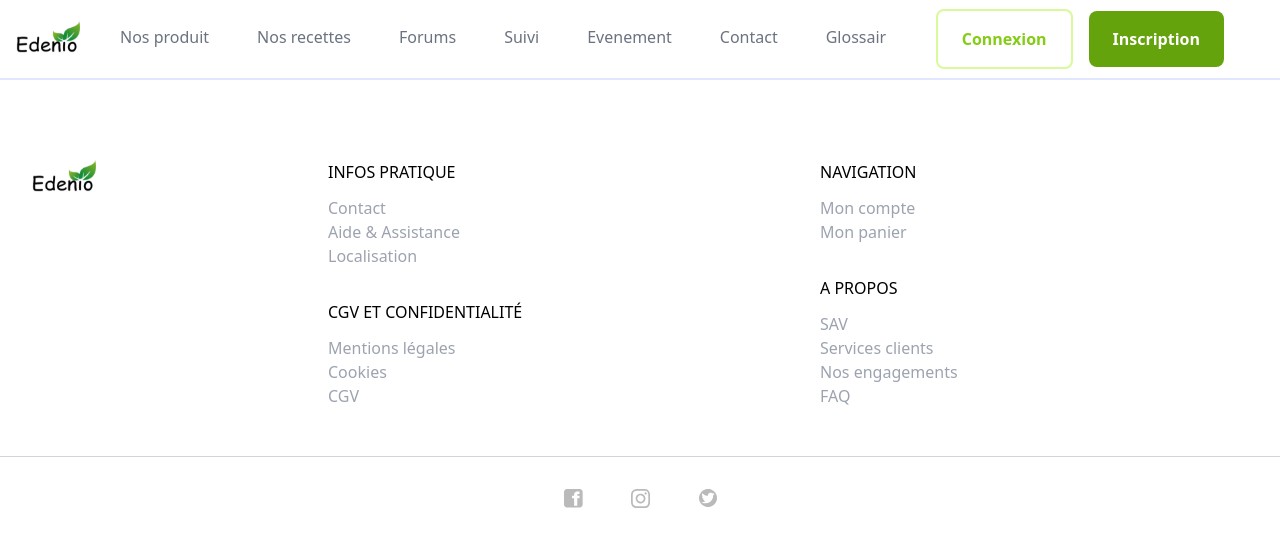
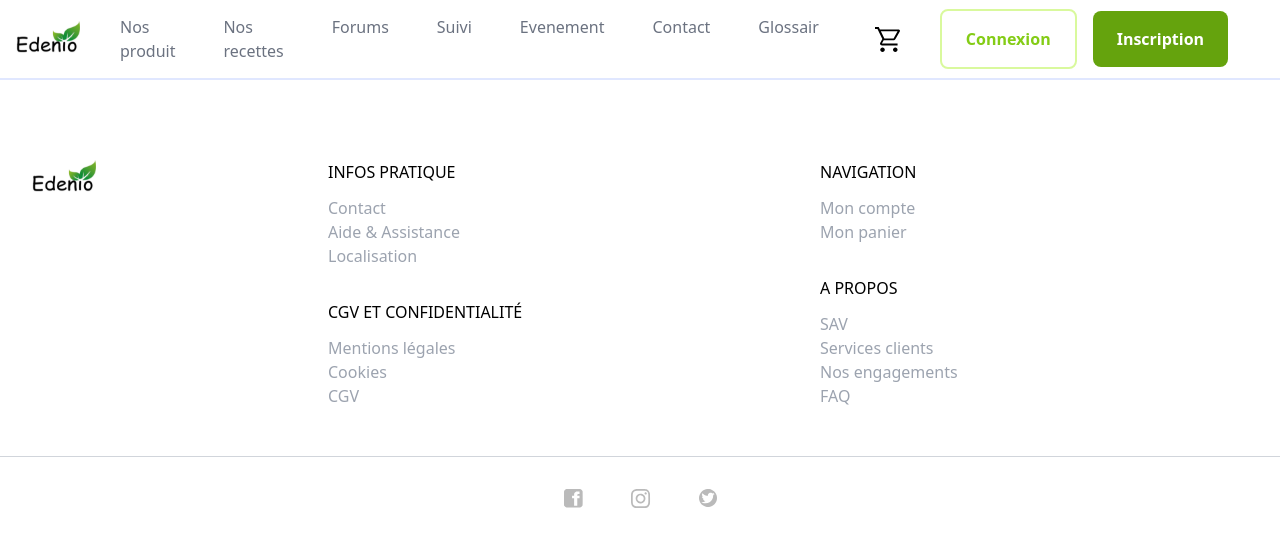
Before and after one commit to Maxime-Ruchet/edenio_s2_projet, a Vue app in the folder vue-project/: page / in a window 1280 px wide. Shown: the top 546 px of the page. Built offline with nearby package versions, Linux system fonts and the light colour scheme.

Commit message:
mise en place logo panier

```diff
--- a/vue-project/src/components/headerpage.vue
+++ b/vue-project/src/components/headerpage.vue
@@ -2,6 +2,7 @@
 import { ref } from 'vue'
 import IconLogo from '@/components/icons/iconelogo.vue'
 import { RouterLink } from 'vue-router'
+import Iconpanier from '@/components/icons/iconepanier.vue'
 
 const menuIsOpen = ref(false)
 </script>
@@ -42,6 +43,11 @@ const menuIsOpen = ref(false)
       </ul>
       <div class="flex items-center gap-4 px-4 lg:flex-row">
         <button
+          class="flex-1 p-4 text-white lg:flex-none lg:px-6"
+        >
+          <Iconpanier></Iconpanier>
+        </button>
+        <button
           class="flex-1 p-4 rounded-lg border-2 border-lime-200 text-lime-500 font-bold lg:flex-none lg:px-6"
         >
           Connexion
--- /dev/null
+++ b/vue-project/src/components/icons/iconepanier.vue
@@ -0,0 +1,5 @@
+<template>
+<svg width="25" height="25" viewBox="0 0 25 25" fill="none" xmlns="http://www.w3.org/2000/svg">
+<path d="M7.5187 25C6.88546 25 6.34562 24.7788 5.8992 24.3363C5.45277 23.8938 5.22956 23.3619 5.22956 22.7406C5.22956 22.1192 5.45503 21.5895 5.90596 21.1514C6.35691 20.7134 6.899 20.4944 7.53222 20.4944C8.16547 20.4944 8.7053 20.7156 9.15173 21.1581C9.59816 21.6006 9.82137 22.1325 9.82137 22.7538C9.82137 23.3752 9.5959 23.9049 9.14497 24.3429C8.69402 24.781 8.15193 25 7.5187 25ZM20.2737 25C19.6405 25 19.1006 24.7788 18.6542 24.3363C18.2078 23.8938 17.9846 23.3619 17.9846 22.7406C17.9846 22.1192 18.21 21.5895 18.661 21.1514C19.1119 20.7134 19.654 20.4944 20.2872 20.4944C20.9205 20.4944 21.4603 20.7156 21.9068 21.1581C22.3532 21.6006 22.5764 22.1325 22.5764 22.7538C22.5764 23.3752 22.3509 23.9049 21.9 24.3429C21.449 24.781 20.907 25 20.2737 25ZM5.86731 4.34919L9.37494 11.4831H18.5586L22.5445 4.34919H5.86731ZM4.91068 2.47184H23.6948C24.183 2.47184 24.5544 2.69086 24.8091 3.12891C25.0638 3.56696 25.0636 4.00501 24.8085 4.44305L20.5037 12.0463C20.2699 12.4426 19.9663 12.7607 19.593 13.0006C19.2197 13.2405 18.8111 13.3605 18.3672 13.3605H8.7053L6.9196 16.6145H22.5764V18.4919H7.20659C6.31374 18.4919 5.67067 18.1998 5.27739 17.6158C4.88411 17.0317 4.88943 16.3746 5.29333 15.6446L7.33414 11.9524L2.48723 1.87735H0V0H3.73084L4.91068 2.47184Z" fill="black"/>
+</svg>
+</template>
```
